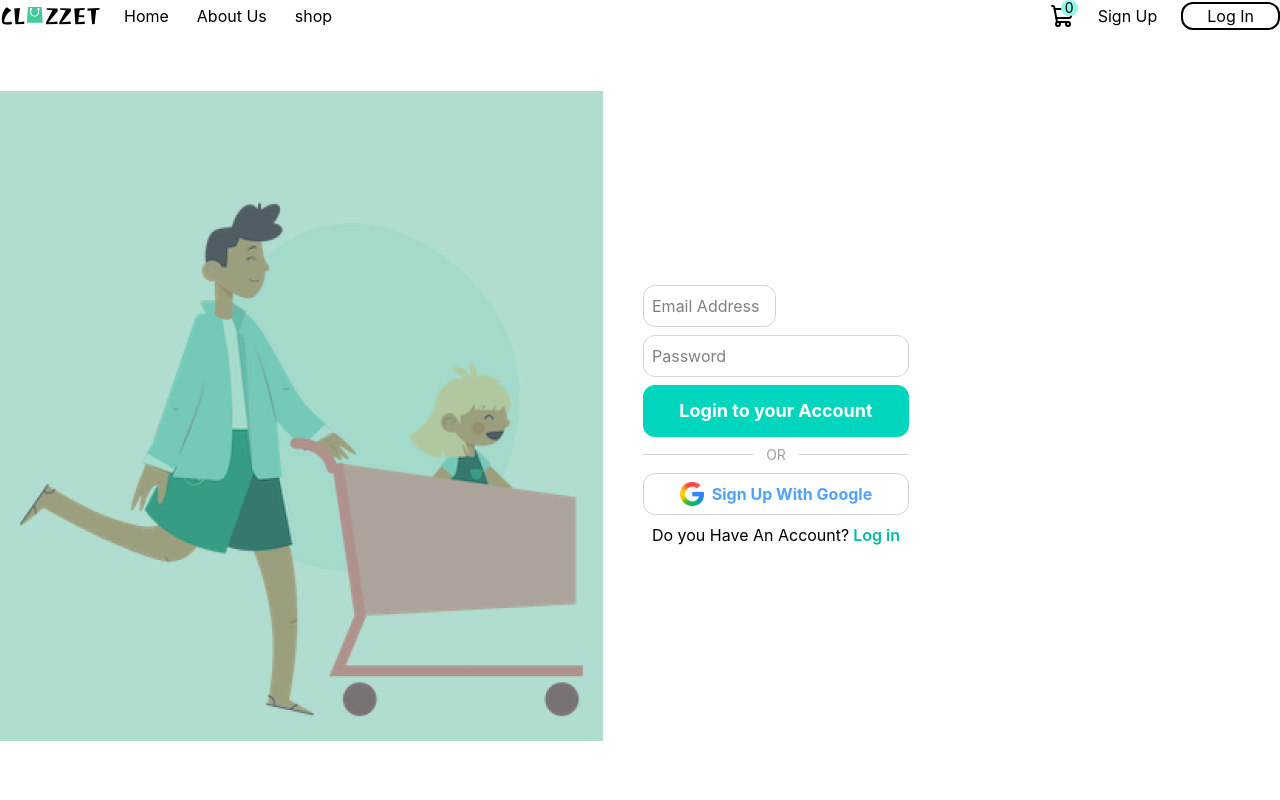
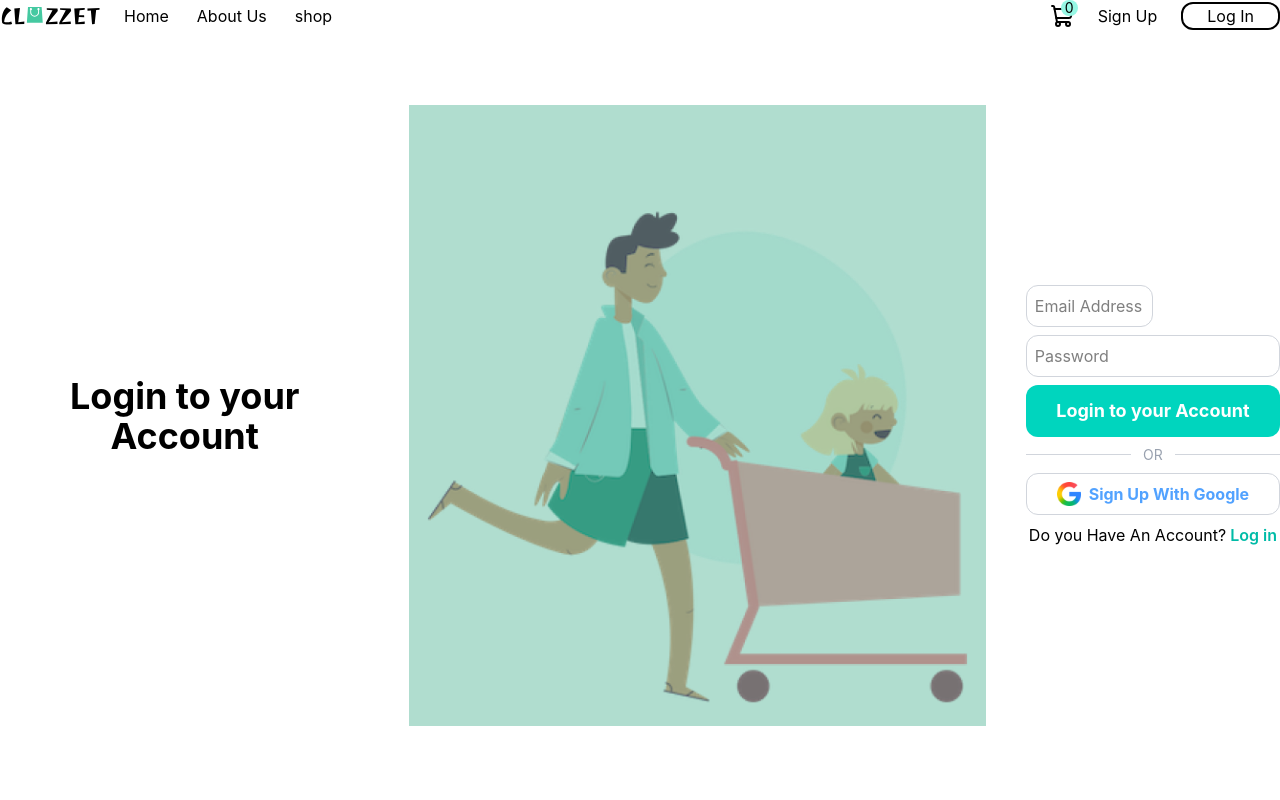
Before and after one commit to Nasieku-art/Clozzet, a React (Vite) app: page /login in a window 1280 px wide. Shown: the top 800 px of the page. Built offline with nearby package versions, Linux system fonts and the light colour scheme.

Commit message:
Added a div in login part

```diff
--- a/src/Components/Loginpage.jsx
+++ b/src/Components/Loginpage.jsx
@@ -6,6 +6,12 @@ function Loginpage() {
   return (
     <div className="container mx-auto py-6">
       <div className="flex gap-10 items-center min-h-[90vh]">
+        <div className="text-center">
+            <h1 className="text-black font-bold text-4xl ">
+             Login to your Account
+            </h1>
+          </div>
+
         <div>
           <img src={login} alt="" />
         </div>
```
